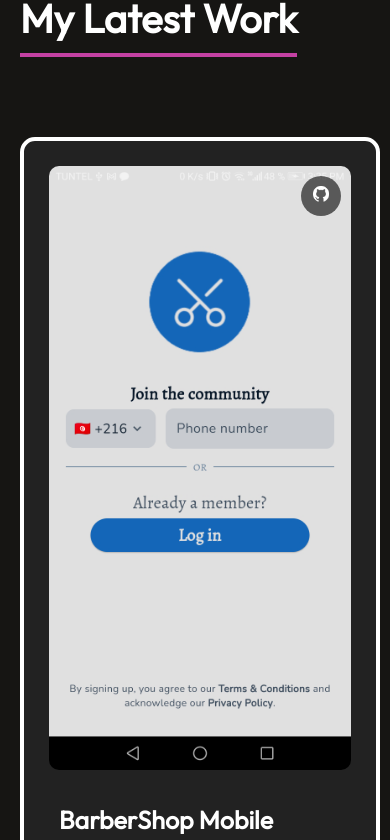
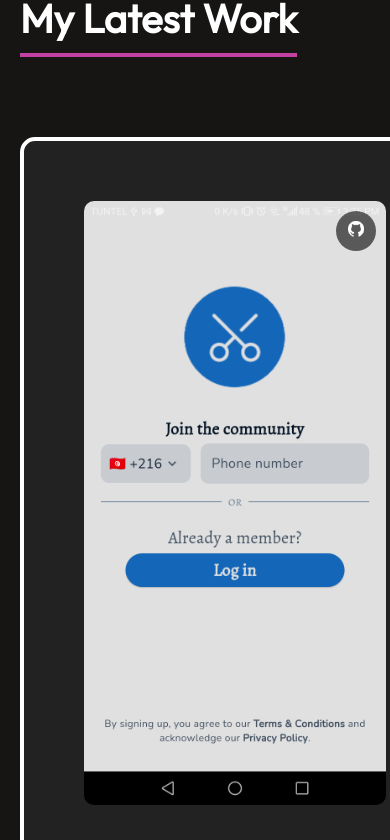
Before and after one commit to arij45/PortfolioWebSite, a React (Vite) app: page / in a window 390 px wide. Shown: the part 6354-7194 px from the top of the page. Built offline with nearby package versions, Linux system fonts and the light colour scheme.

Commit message:
new commit

```diff
--- a/src/Components/MyWork/MyWork.css
+++ b/src/Components/MyWork/MyWork.css
@@ -162,7 +162,7 @@
     }
 
     .work-card {
-      padding: 15px;
+      padding: 50px;
       margin-bottom: 50px;
     }
 
```
